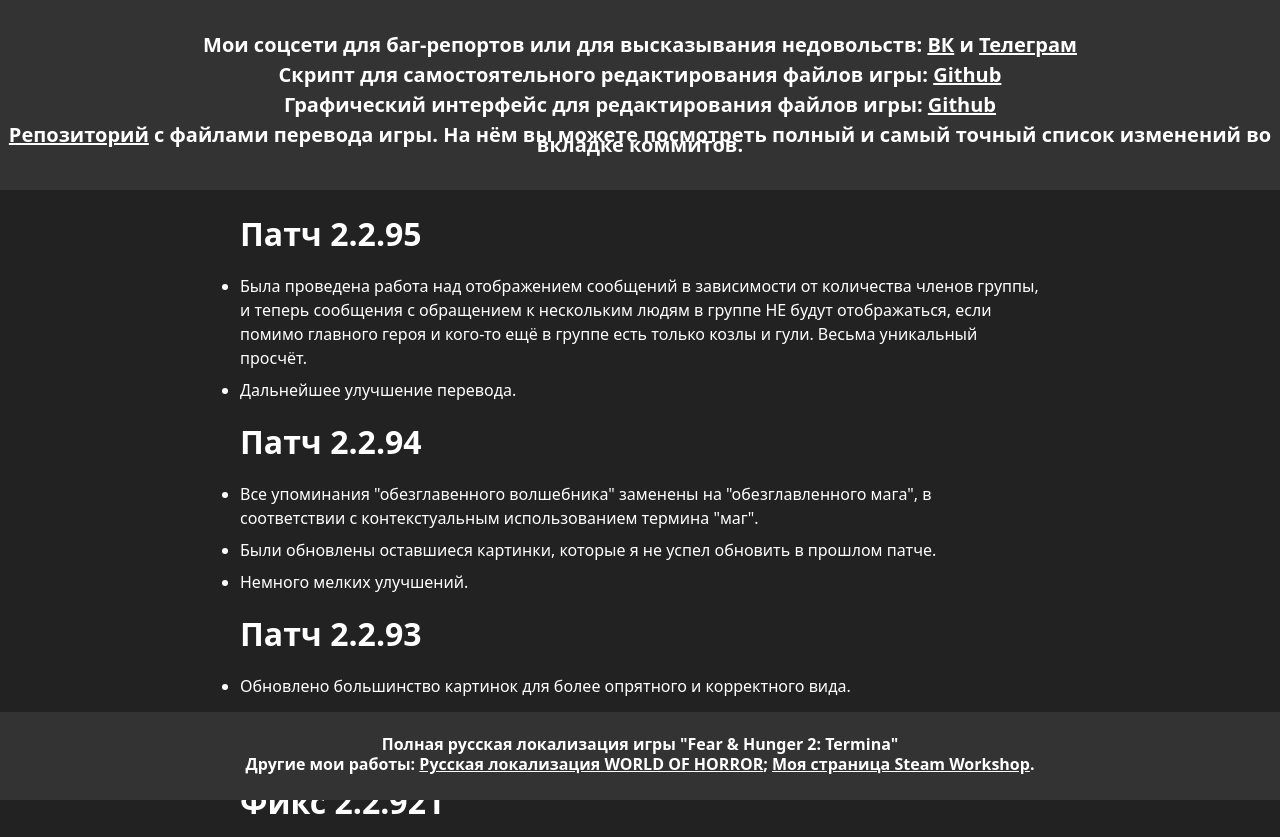
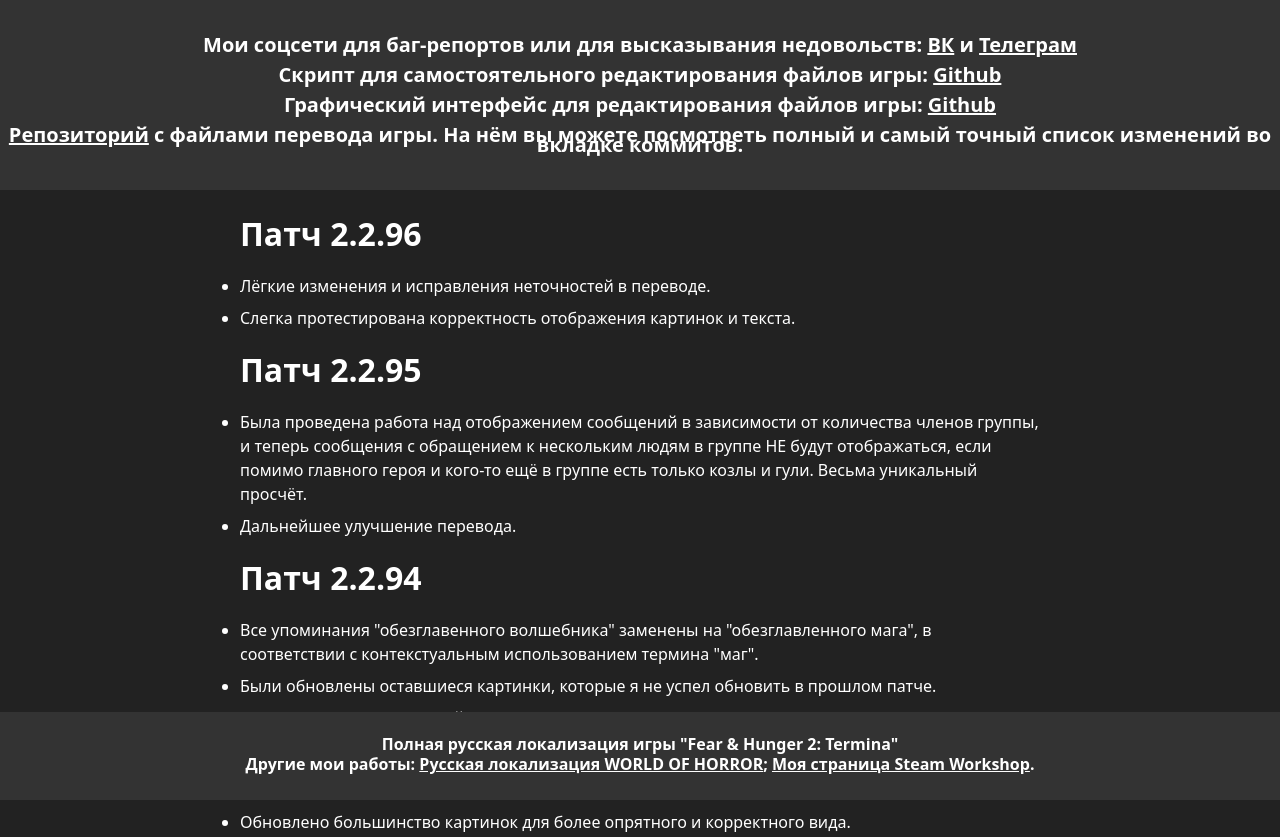
Before and after one commit to savannstm/fh2-termina-translation, a plain HTML site: page 2.2.96 СПИСОК ИЗМЕНЕНИЙ.html in a window 1280 px wide. Shown: the top 837 px of the page. Drawn offline with Linux system fonts and the light colour scheme.

Commit message:
Список изменений для версии 2.2.96

```diff
--- a/2.2.95 СПИСОК ИЗМЕНЕНИЙ.html
+++ b/2.2.96 СПИСОК ИЗМЕНЕНИЙ.html
@@ -26,6 +26,11 @@
             </p>
         </header>
         <main>
+            <h1>Патч 2.2.96</h1>
+            <ul>
+                <li>Лёгкие изменения и исправления неточностей в переводе.</li>
+                <li>Слегка протестирована корректность отображения картинок и текста.</li>
+            </ul>
             <h1>Патч 2.2.95</h1>
             <ul>
                 <li>
```
